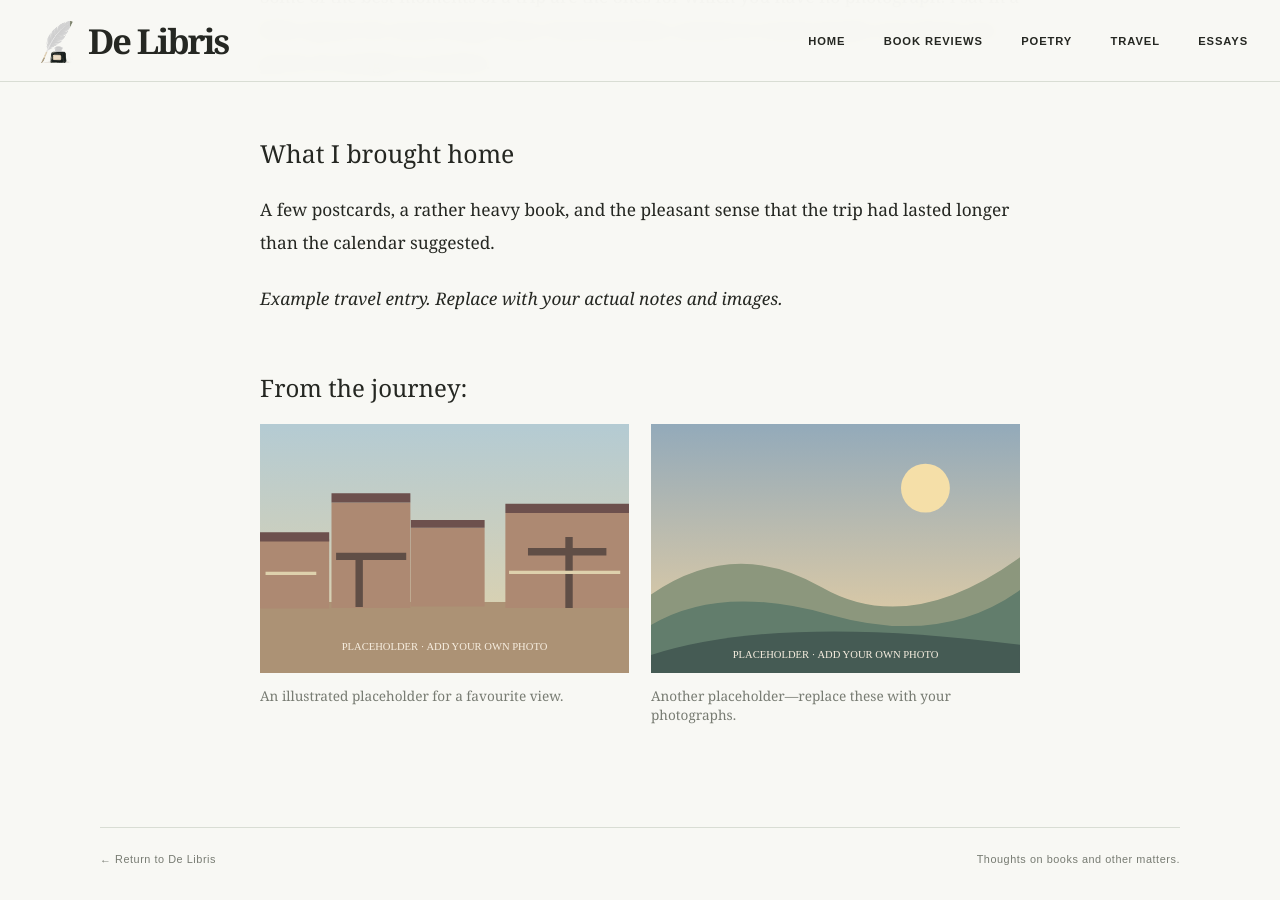
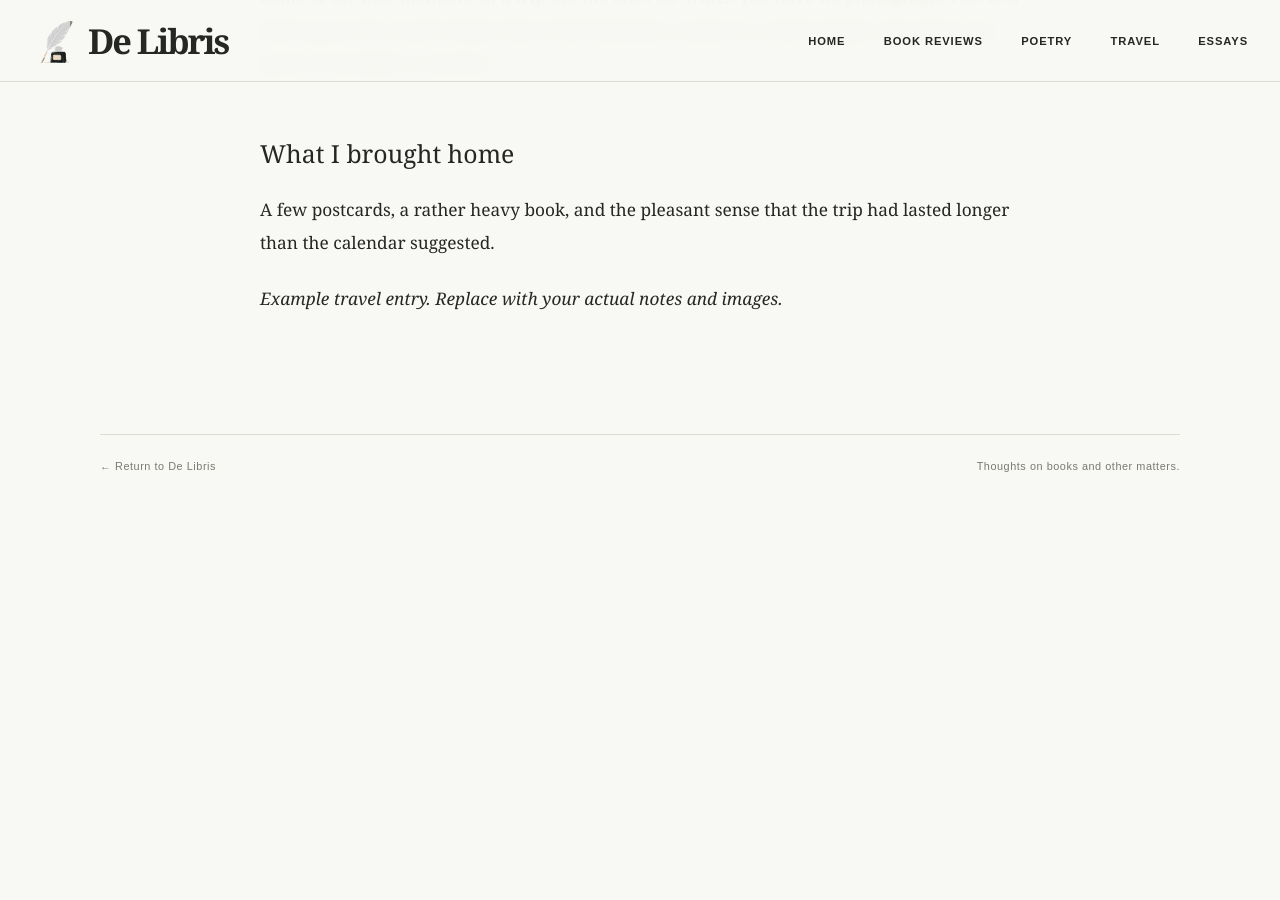
Before and after one commit to homo-ignotus/delibris, a Jekyll site: the page built from _travels/france-in-october.md, in a window 1280 px wide and 900 px high, scrolled down 789 px. Built offline with Jekyll 4.4.1, drawn with Linux system fonts in a browser that asks for light colours; after the commit the page ends 1296 px from its top, so only the background shows below that; some of the changed text lies outside the part shown.

Commit message:
Update france-in-october.md

```diff
--- a/_travels/france-in-october.md
+++ b/_travels/france-in-october.md
@@ -1,14 +1,8 @@
 ---
-title: France
-dates: October 2025
+title: A Weekend in Paris
+dates: December 2026
 order: 1
 gallery:
-  - image: /assets/images/travel/sample-france.svg
-    caption: An illustrated placeholder for a favourite view.
-    alt: A stylised French street with buildings and trees
-  - image: /assets/images/travel/sample-hills.svg
-    caption: Another placeholder—replace these with your photographs.
-    alt: A stylised sunlit landscape with hills
 ---
 I arrived with a notebook, a few plans and the vague ambition to spend more time looking around than looking at a screen.
 
```
